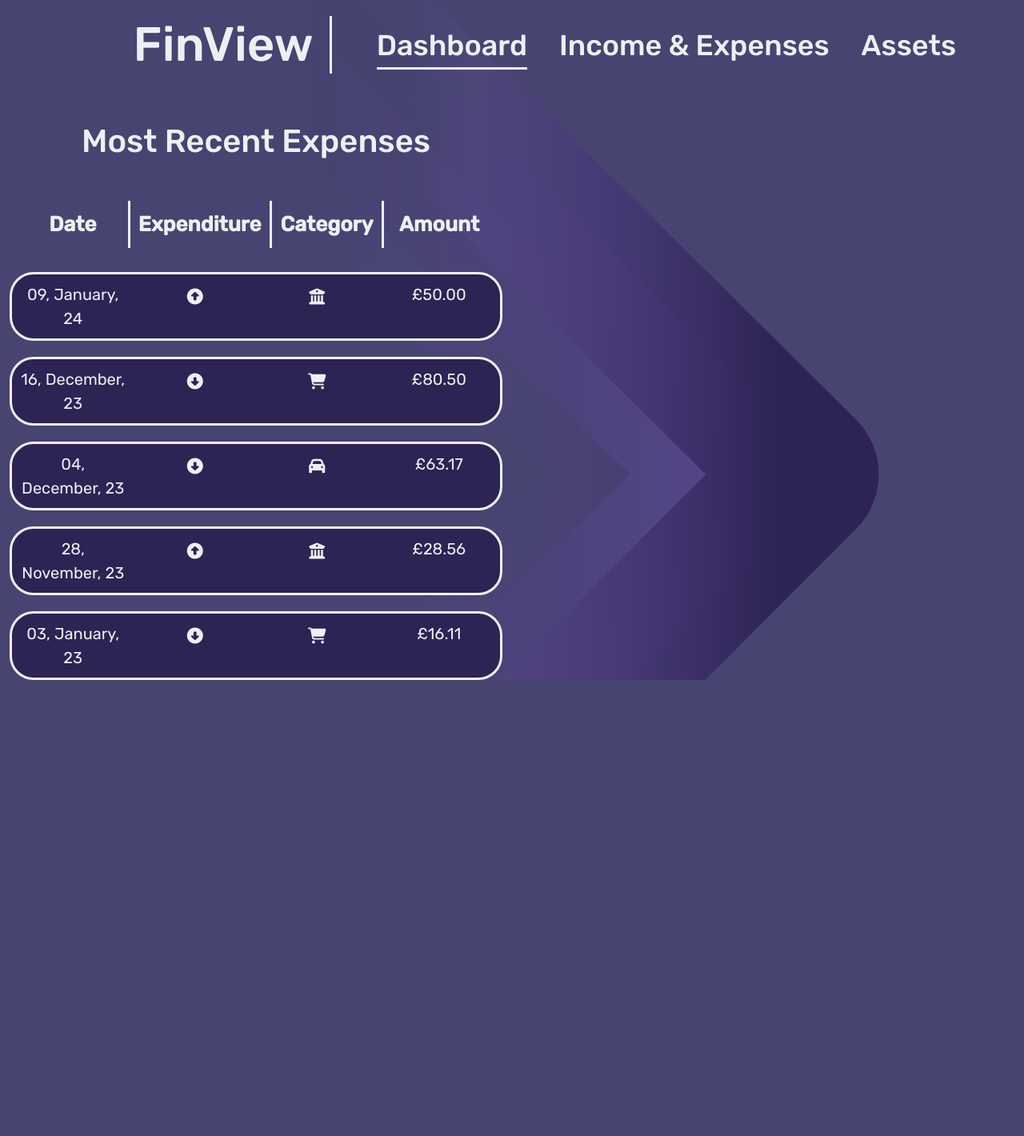
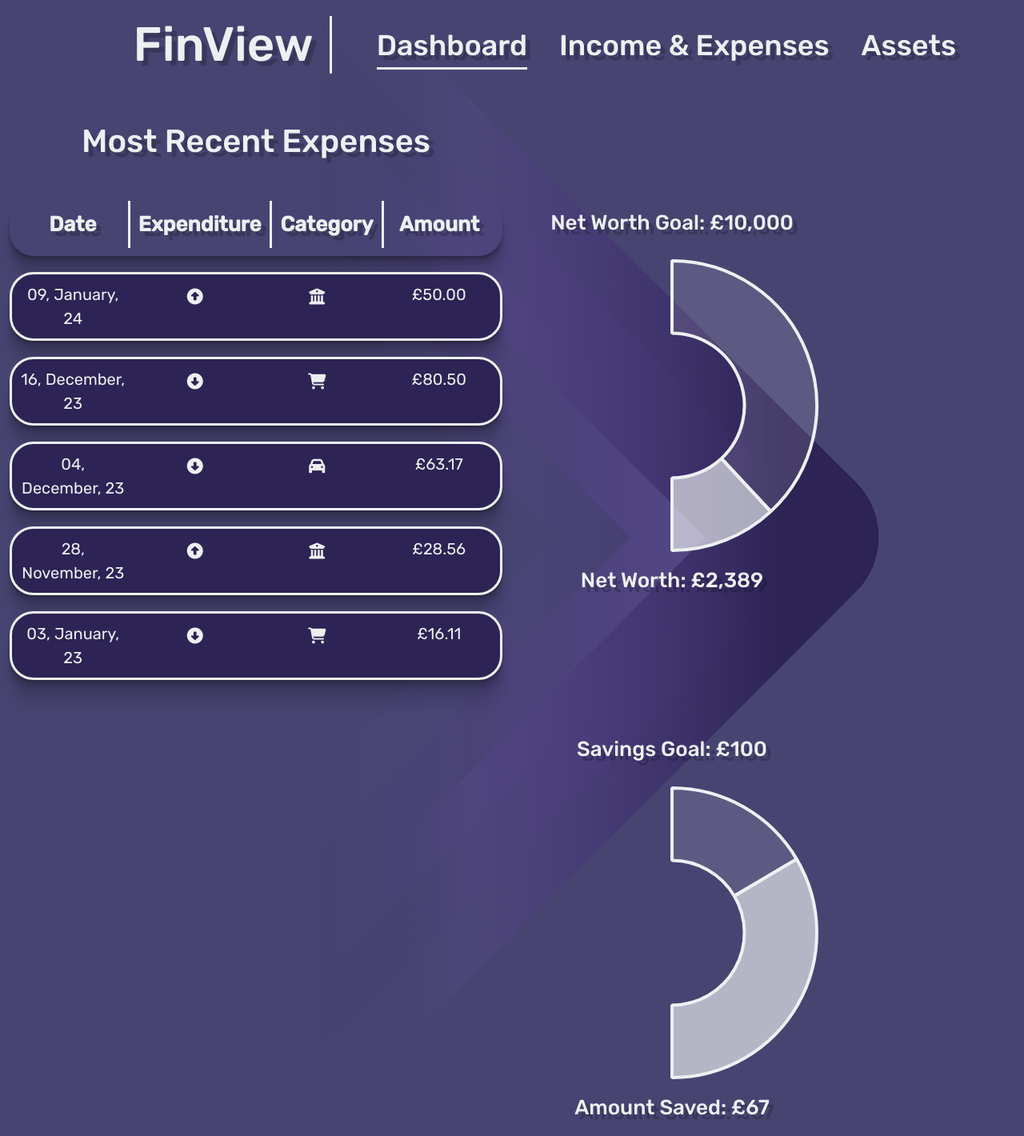
Before and after one commit to PeterGarvanski/FinView, a Flask app: page /dashboard in a window 1280 px wide. Shown: the whole page at 80% size. Before the commit the page ends 850 px from the top, so only its background shows below. Run offline with Flask 3, Linux system fonts and the light colour scheme.

Commit message:
feat: completed the dashboard page

```diff
--- a/financetracker/static/css/style.css
+++ b/financetracker/static/css/style.css
@@ -24,6 +24,14 @@ body.log-in {
     display: flex;
     justify-content: center;
     align-items: center;
+}
+
+.bx-shadow {
+    box-shadow: rgba(0, 0, 0, 0.09) 0px 2px 1px, rgba(0, 0, 0, 0.09) 0px 4px 2px, rgba(0, 0, 0, 0.09) 0px 8px 4px, rgba(0, 0, 0, 0.09) 0px 16px 8px, rgba(0, 0, 0, 0.09) 0px 32px 16px;
+}
+
+.txt-shadow {
+    text-shadow: 6px 6px 0px rgba(0,0,0,0.2);
 }
 
 /* CSS For Sign-In Page */
@@ -127,7 +135,7 @@ body.base {
     background-color: #474471;
     background-image: url("../images/arrow.svg");
     background-repeat: no-repeat;
-    background-position: center top 10%;
+    background-position: center top 25%;
 }
 
 .underline {
@@ -213,3 +221,19 @@ div.trow.header {
     background-color: transparent;
     color: #edf0f2;
 }
+
+/* CSS For the C Graph */
+
+h4.special-saving {
+    margin-top: 160px;
+}
+
+.savings-text {
+    color: #edf0f2;
+    font-size: 26px;
+    margin: 20px 0;
+}
+
+.chart-box {
+    width: 400px;
+}
--- a/financetracker/static/js/script.js
+++ b/financetracker/static/js/script.js
@@ -0,0 +1,33 @@
+// Add Doughnut Chart data and options here
+var ctx = document.getElementById('doughnutChart').getContext('2d');
+var doughnutChart = new Chart(ctx, {
+    type: 'doughnut',
+    data: {
+        datasets: [{
+            data: [33, 67, 100],
+            backgroundColor: ["#edf0f221", "#edf0f2a8", "#ffffff00"],
+            borderColor: ["#edf0f2", "#edf0f2", "#ffffff00"],
+            borderWidth: 4,
+        }]
+    },
+    options: {
+        cutoutPercentage: 60,
+    }
+});
+
+
+var ctx = document.getElementById('doughnutChart2').getContext('2d');
+var doughnutChart = new Chart(ctx, {
+    type: 'doughnut',
+    data: {
+        datasets: [{
+            data: [7611, 2389, 10000],
+            backgroundColor: ["#edf0f221", "#edf0f2a8", "#ffffff00"],
+            borderColor: ["#edf0f2", "#edf0f2", "#ffffff00"],
+            borderWidth: 4,
+        }]
+    },
+    options: {
+        cutoutPercentage: 60,
+    }
+});
--- a/financetracker/templates/base.html
+++ b/financetracker/templates/base.html
@@ -8,6 +8,7 @@
     <link rel="preconnect" href="https://fonts.gstatic.com" crossorigin>
     <link href="https://fonts.googleapis.com/css2?family=Rubik:ital,wght@0,400;0,500;1,400;1,500&display=swap" rel="stylesheet">
     <link rel="stylesheet" href="https://cdnjs.cloudflare.com/ajax/libs/font-awesome/6.5.1/css/all.min.css" integrity="sha512-DTOQO9RWCH3ppGqcWaEA1BIZOC6xxalwEsw9c2QQeAIftl+Vegovlnee1c9QX4TctnWMn13TZye+giMm8e2LwA==" crossorigin="anonymous" referrerpolicy="no-referrer"/>
+    <script src="https://cdn.jsdelivr.net/npm/chart.js"></script>
     <link rel="stylesheet" href="{{ url_for('static', filename='css/style.css') }}">
     <title>FinView | Dashboard</title>
 </head>
@@ -16,18 +17,18 @@
         <div class="container-fluid">
             <div class="row">
                 <div class="col-md-4 right-text">
-                    <h2 class="website-name main-nav">FinView</h2>
+                    <h2 class="website-name main-nav txt-shadow">FinView</h2>
                 </div>
                 <div class="col-md-8">
                     <ul class="main-nav left-text nav-element" >
                         <li>
-                            <a href="{{ url_for('dashboard') }}" class="nav-link underline">Dashboard</a>
+                            <a href="{{ url_for('dashboard') }}" class="nav-link underline txt-shadow">Dashboard</a>
                         </li>
                         <li>
-                            <a href="{{ url_for('income_expenses') }}" class="nav-link">Income & Expenses</a>
+                            <a href="{{ url_for('income_expenses') }}" class="nav-link txt-shadow">Income & Expenses</a>
                         </li>
                         <li>
-                            <a href="{{ url_for('assets') }}" class="nav-link">Assets</a>
+                            <a href="{{ url_for('assets') }}" class="nav-link txt-shadow">Assets</a>
                         </li>
                     </ul>
                 </div>
@@ -38,6 +39,7 @@
         {% block content %}
         {% endblock %}
     </section>
+    <script src="https://code.jquery.com/jquery-3.7.1.js" integrity="sha256-eKhayi8LEQwp4NKxN+CfCh+3qOVUtJn3QNZ0TciWLP4=" crossorigin="anonymous"></script>
     <script type="text/javascript" src="{{ url_for('static', filename='js/script.js') }}"></script>
 </body>
 </html>
--- a/financetracker/templates/dashboard.html
+++ b/financetracker/templates/dashboard.html
@@ -3,44 +3,44 @@
 <div class="container-fluid">
     <div class="row">
         <div class="col-md-6">
-            <h1 class="page-title">Most Recent Expenses</h1>
+            <h1 class="page-title txt-shadow">Most Recent Expenses</h1>
             <div class="table">
-                <div class="trow header">
-                    <div class="cell heads">Date</div>
-                    <div class="cell heads">Expenditure</div>
-                    <div class="cell heads">Category</div>
-                    <div class="cell heads rem">Amount</div>
+                <div class="trow header bx-shadow">
+                    <div class="cell heads txt-shadow">Date</div>
+                    <div class="cell heads txt-shadow">Expenditure</div>
+                    <div class="cell heads txt-shadow">Category</div>
+                    <div class="cell heads rem txt-shadow">Amount</div>
                 </div>
 
-                <div class="trow">
+                <div class="trow bx-shadow">
                     <div class="cell">09, January, 24</div>
                     <div class="cell"><i class="fas fa-circle-up"></i></div>
                     <div class="cell"><i class="fas fa-building-columns"></i></div>
                     <div class="cell">£50.00</div>
                 </div>
 
-                <div class="trow">
+                <div class="trow bx-shadow">
                     <div class="cell">16, December, 23</div>
                     <div class="cell"><i class="fas fa-circle-down"></i></div>
                     <div class="cell"><i class="fas fa-cart-shopping"></i></div>
                     <div class="cell">£80.50</div>
                 </div>
 
-                <div class="trow">
+                <div class="trow bx-shadow">
                     <div class="cell">04, December, 23</div>
                     <div class="cell"><i class="fas fa-circle-down"></i></div>
                     <div class="cell"><i class="fas fa-car"></i></div>
                     <div class="cell">£63.17</div>
                 </div>
 
-                <div class="trow">
+                <div class="trow bx-shadow">
                     <div class="cell">28, November, 23</div>
                     <div class="cell"><i class="fas fa-circle-up"></i></div>
                     <div class="cell"><i class="fas fa-building-columns"></i></div>
                     <div class="cell">£28.56</div>
                 </div>
 
-                <div class="trow">
+                <div class="trow bx-shadow">
                     <div class="cell">03, January, 23</div>
                     <div class="cell"><i class="fas fa-circle-down"></i></div>
                     <div class="cell"><i class="fas fa-cart-shopping"></i></div>
@@ -48,6 +48,20 @@
                 </div>
             </div>
         </div>
+        <div class="col-md-6">
+            <div class="row">
+                <div class="col-md-6 chart-box">
+                    <h4 class="centre-text savings-text special-saving txt-shadow">Net Worth Goal: £10,000</h4>
+                    <canvas id="doughnutChart2"></canvas>
+                    <h4 class="centre-text savings-text txt-shadow">Net Worth: £2,389</h4>
+                </div>
+                <div class="col-md-6 chart-box">
+                    <h4 class="centre-text savings-text special-saving txt-shadow">Savings Goal: £100</h4>
+                    <canvas id="doughnutChart"></canvas>
+                    <h4 class="centre-text savings-text txt-shadow">Amount Saved: £67</h4>
+                </div>
+            </div>
+        </div>
     </div>
 </div>
 {% endblock %}
```
Also changed, not shown: financetracker/templates/log-in.html (+8 -8 lines), financetracker/templates/register.html (+12 -12 lines).
